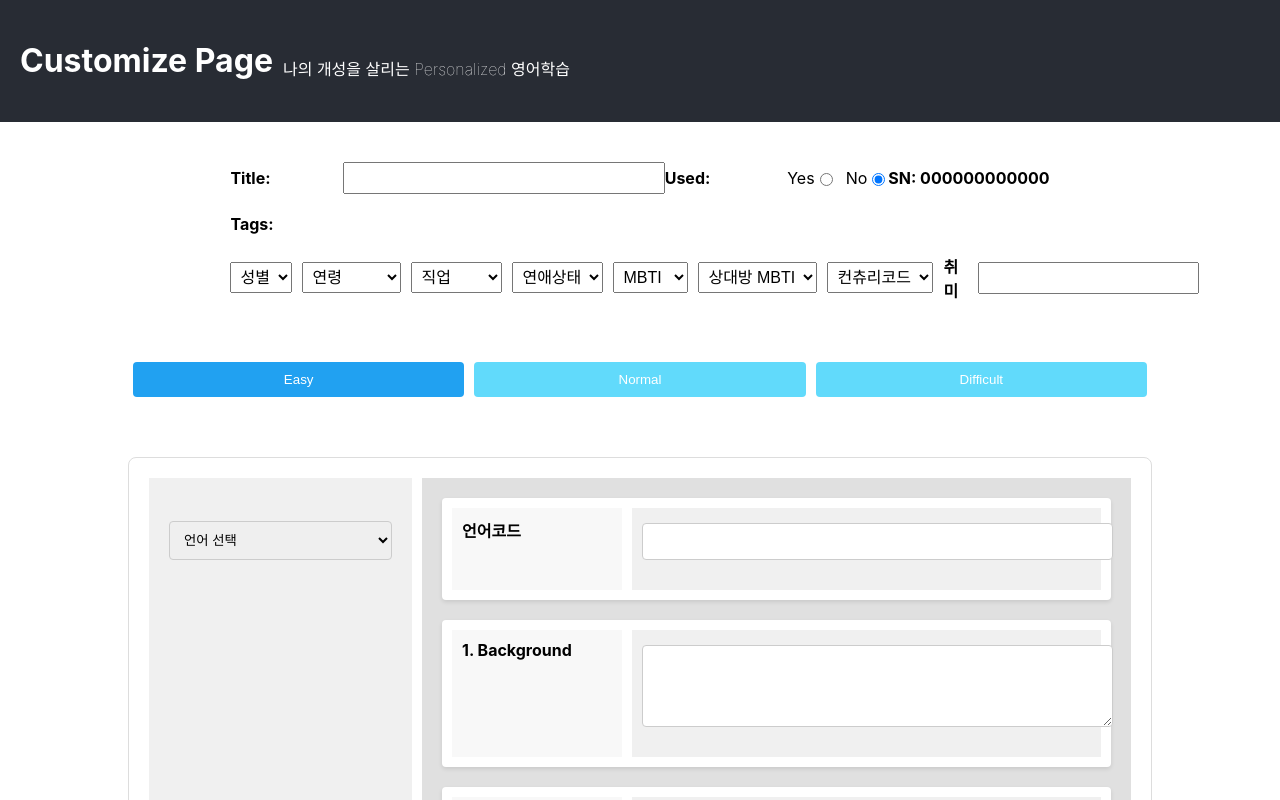
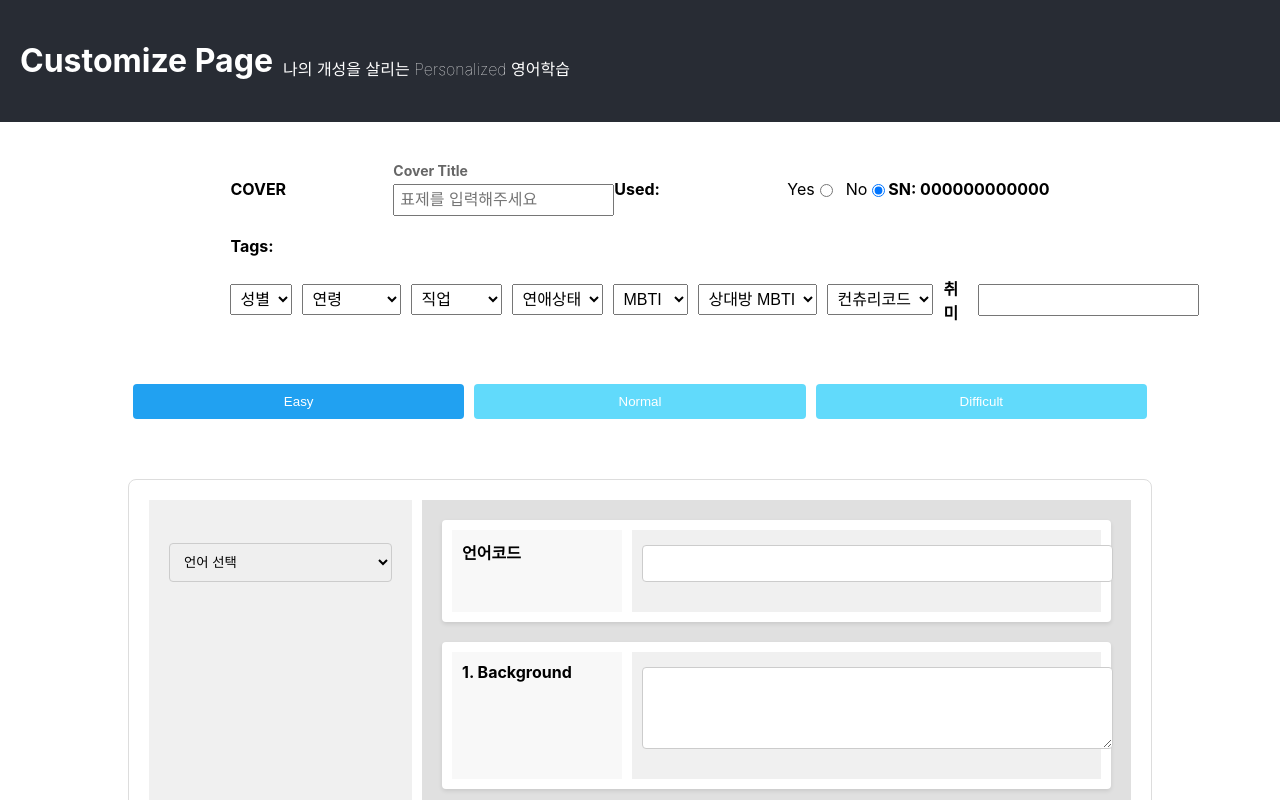
Before and after one commit to itbebop/pastella-front, a React (Create React App) app: page /customize_detail in a window 1280 px wide. Shown: the top 800 px of the page. Built offline with nearby package versions, Linux system fonts and the light colour scheme.

Commit message:
style: Cover Title 세로배치

```diff
--- a/src/components/ScriptHeader.css
+++ b/src/components/ScriptHeader.css
@@ -17,6 +17,17 @@
     margin-right: 5px; /* 간격 조정 */
     font-weight: bold;
     flex: none; /* label의 크기를 고정하지 않음 */
+  }
+
+  .sub-label {
+    margin-bottom: 5px;
+    color: #666;
+    font-size: 14px;
+  }
+
+  .input-group {
+    display: flex;
+    flex-direction: column;
   }
 
   .form-input {
--- a/src/components/ScriptHeader.js
+++ b/src/components/ScriptHeader.js
@@ -5,10 +5,15 @@ function ScriptHeader({ inputs, onInputChange }) { // props를 받도록 수정
   return (
     <div className="body-content">
       <div className="form-group">
-        <label htmlFor="titleInput" className="form-label">Title:</label>
-        <input type="text" id="titleInput" className="form-input"
-        value={inputs.title}
-        onChange={(e) => onInputChange('title', e.target.value)} />
+        <label htmlFor="titleInput" className="form-label">COVER</label>
+        <div className="input-group">
+          <label htmlFor="titleInput" className="form-label sub-label">Cover Title</label>
+          <input type="text" id="titleInput" className="form-input"
+          value={inputs.title}
+          onChange={(e) => onInputChange('title', e.target.value)}
+          placeholder="표제를 입력해주세요"
+          />
+        </div>
         <span className="form-label">Used:</span>
         <label htmlFor="used-yes" className="form-radio">Yes</label>
         <input type="radio" name="used" id="used-yes" value="yes" />
```
